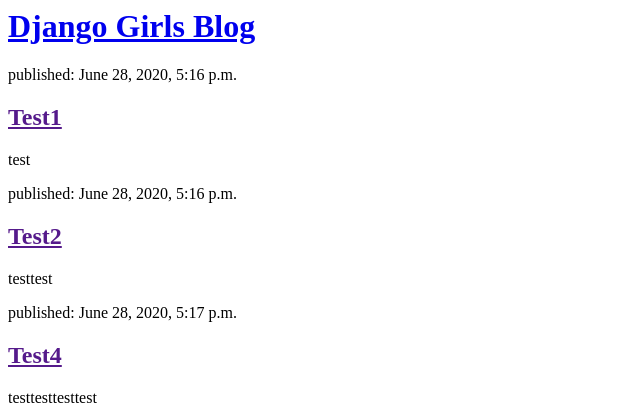
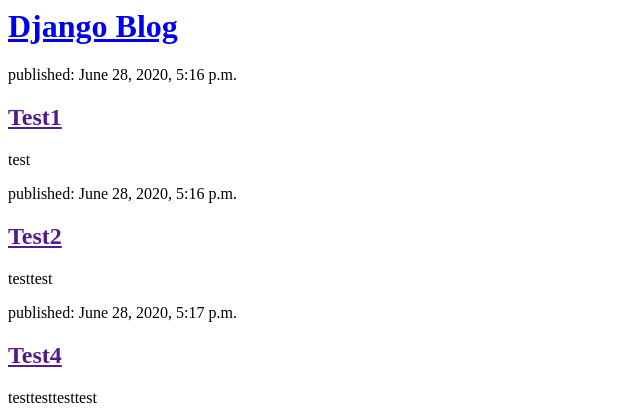
Before and after one commit to ZakeC1/blog, a Django app: page / in a window 1280 px wide. Shown: the top 420 px of the page, without its empty margins (0-640 px from the left). Run offline with Django 3.2, Linux system fonts and the light colour scheme; data comes from the database, SQL or seed files in the repository.

Commit message:
Post List update

```diff
--- a/blog/templates/blog/post_list.html
+++ b/blog/templates/blog/post_list.html
@@ -1,18 +1,18 @@
 <html>
 	<head>
-		<title>Django Girls blog</title>
+		<title>Django blog</title>
 	</head>
 	<body>
 		<div>
-			<h1><a href="/">Django Girls Blog</a></h1>
+			<h1><a href="/">Django Blog</a></h1>
 		</div>
 
 		{% for post in posts %}
-		<div>
-			<p>published: {{ post.published_date }}</p>
-			<h2><a href="">{{ post.title }}</a></h2>
-			<p>{{ post.text|linebreaksbr }}</p>
-		</div>
+			<div>
+				<p>published: {{ post.published_date }}</p>
+				<h2><a href="">{{ post.title }}</a></h2>
+				<p>{{ post.text|linebreaksbr }}</p>
+			</div>
 		{% endfor %}
 	</body>
 </html>
```
